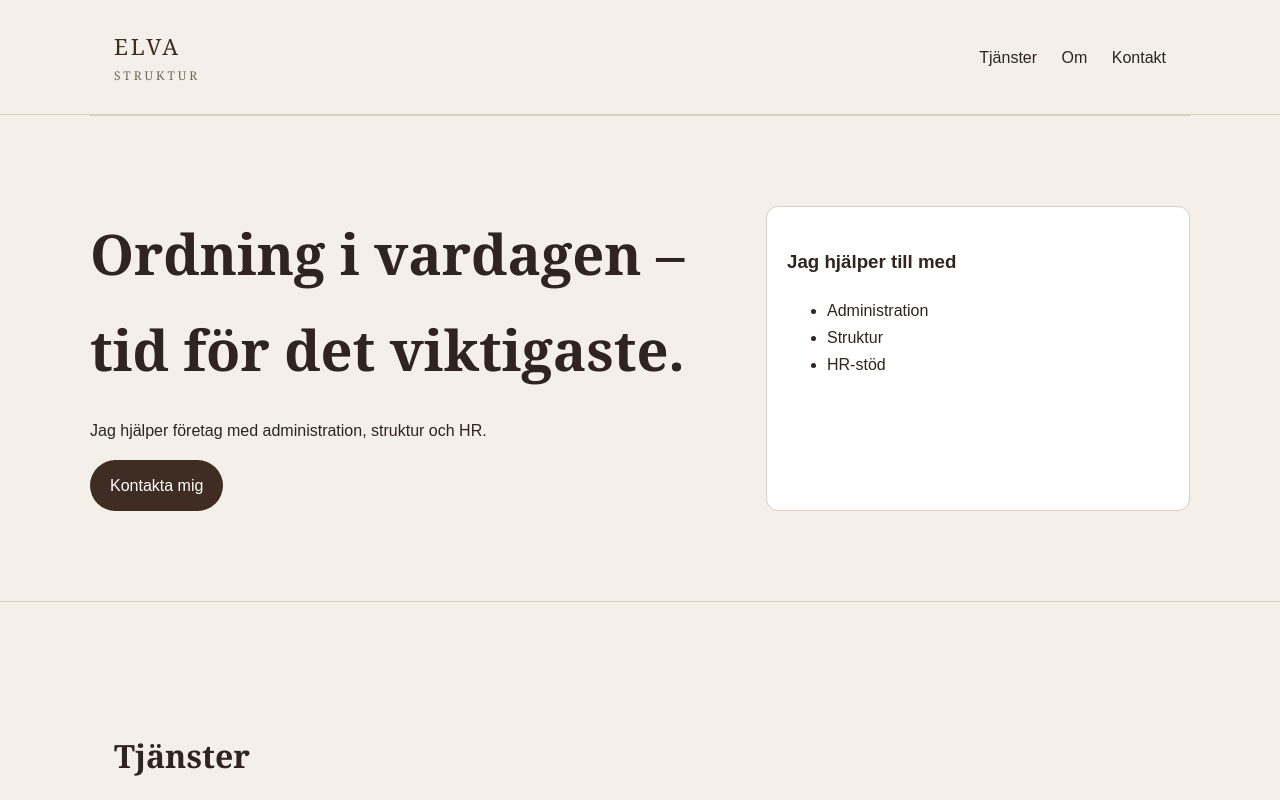
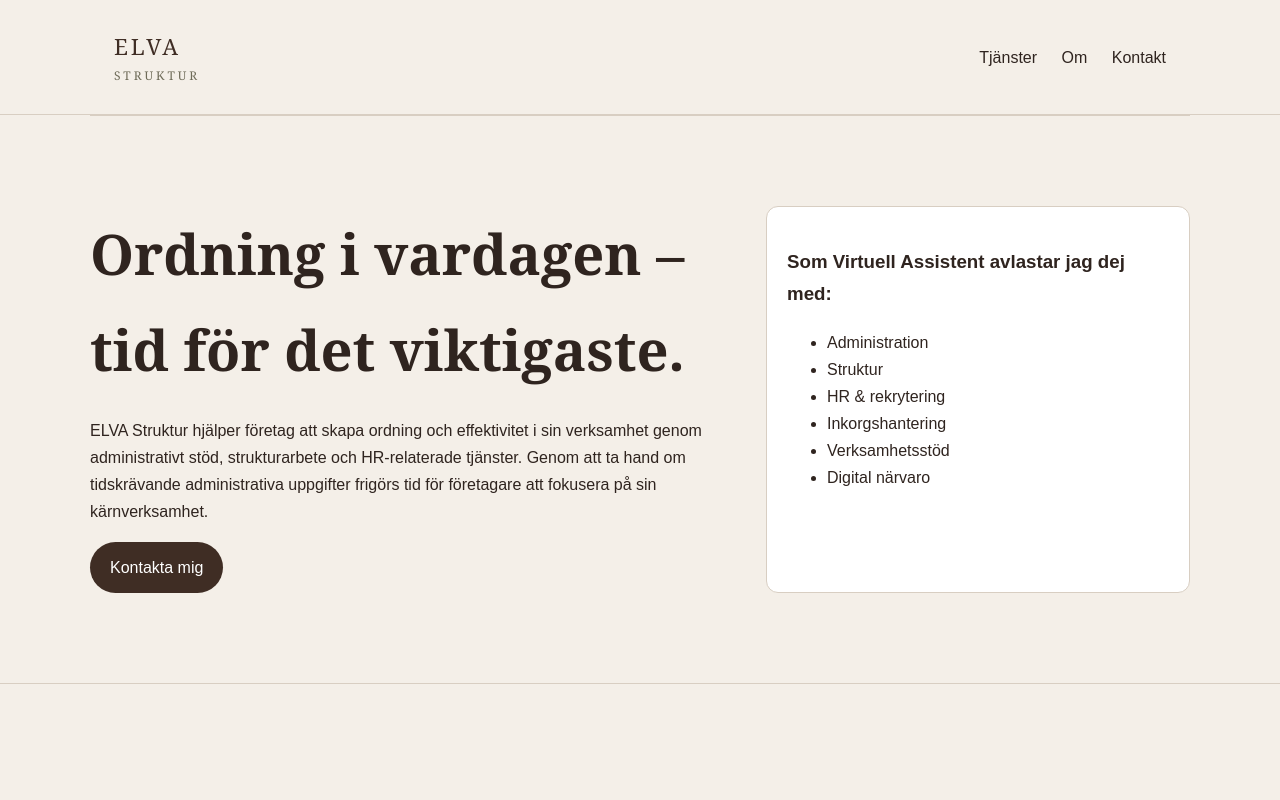
Before and after one commit to ELVAStruktur/elvastruktur.github.io, a plain HTML site: page index.html in a window 1280 px wide. Shown: the top 800 px of the page. Drawn offline with Linux system fonts and the light colour scheme.

Commit message:
Update index.html

```diff
--- a/index.html
+++ b/index.html
@@ -163,16 +163,19 @@
 <section class="hero wrapper">
   <div>
     <h1>Ordning i vardagen – tid för det viktigaste.</h1>
-    <p>Jag hjälper företag med administration, struktur och HR.</p>
+    <p>ELVA Struktur hjälper företag att skapa ordning och effektivitet i sin verksamhet genom administrativt stöd, strukturarbete och HR-relaterade tjänster. Genom att ta hand om tidskrävande administrativa uppgifter frigörs tid för företagare att fokusera på sin kärnverksamhet.</p>
     <a class="button button-primary" href="#kontakt">Kontakta mig</a>
   </div>
 
   <div class="card">
-    <h3>Jag hjälper till med</h3>
+    <h3>Som Virtuell Assistent avlastar jag dej med:</h3>
     <ul>
       <li>Administration</li>
       <li>Struktur</li>
-      <li>HR-stöd</li>
+      <li>HR & rekrytering</li>
+      <li>Inkorgshantering</li>
+       <li>Verksamhetsstöd</li>
+       <li>Digital närvaro</li>
     </ul>
   </div>
 </section>
```
